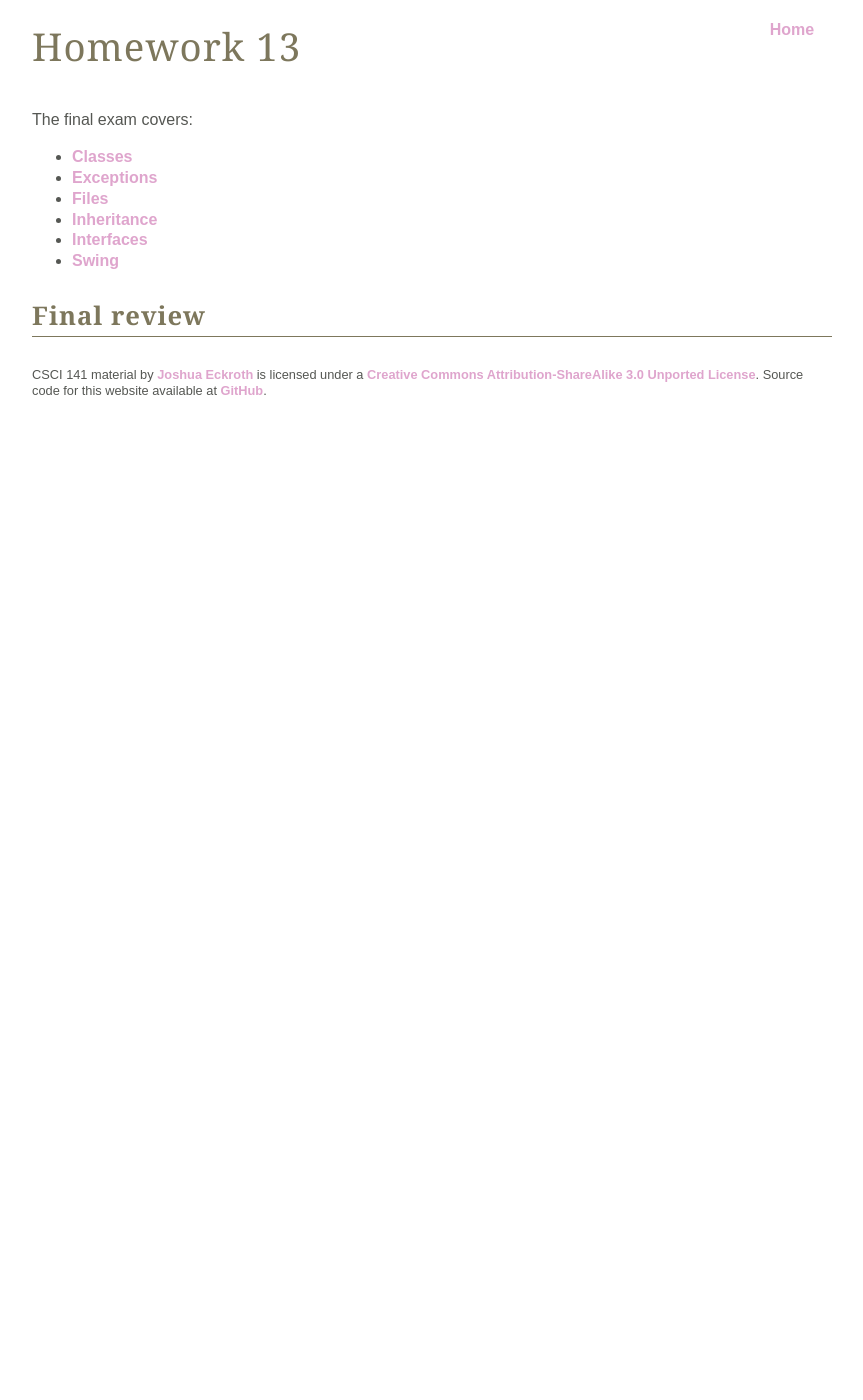
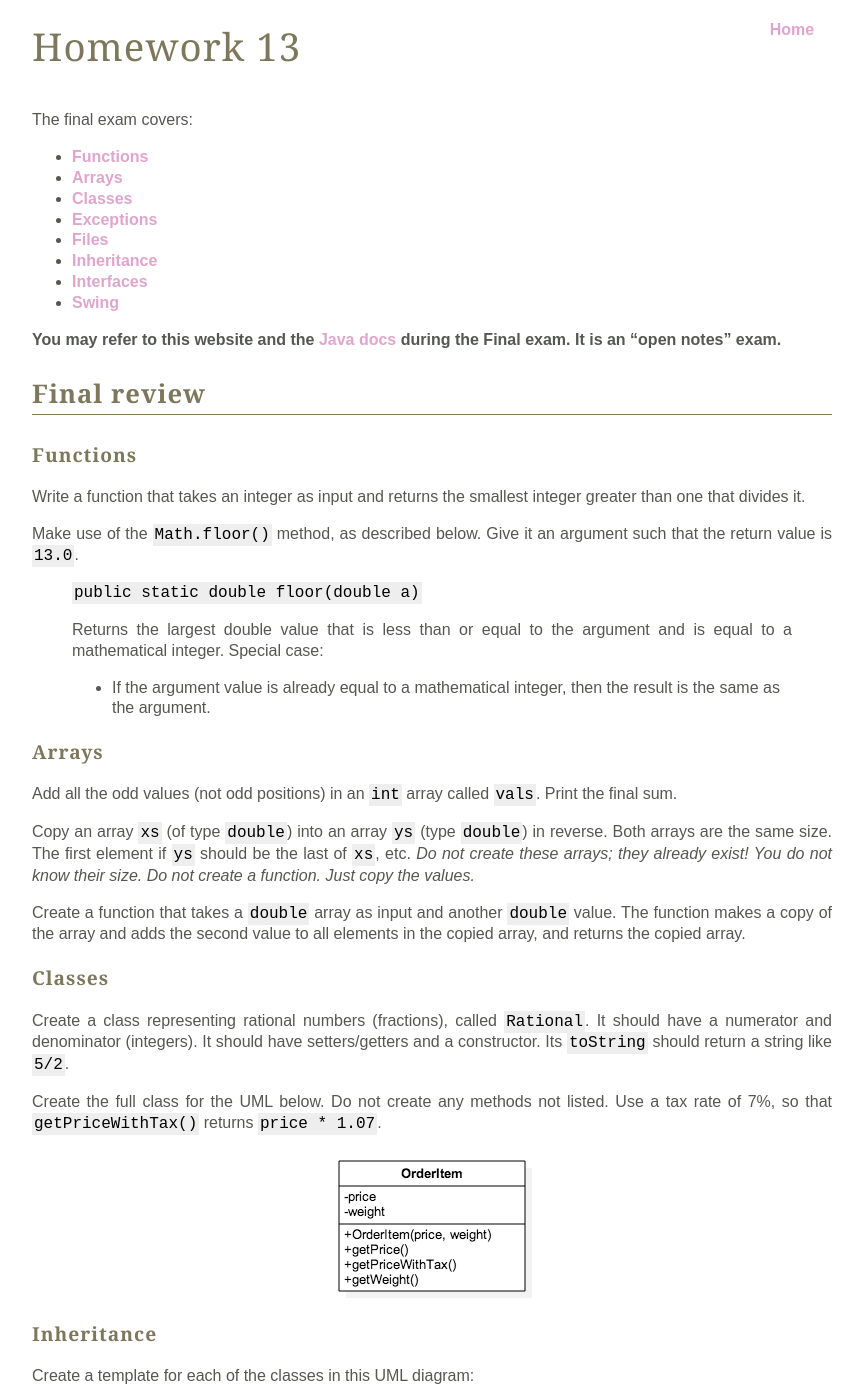
Before and after one commit to joshuaeckroth/csci141-website, a Jekyll site: the page built from homework/homework-14.markdown, in a window 1280 px wide and 1400 px high. Shown: the whole window, without its empty margins (208-1071 px from the left). Built offline with Jekyll 4.4.1, drawn with Linux system fonts in a browser that asks for light colours; Markdown is read by kramdown in place of the engine named in the settings; some of the changed text lies outside the part shown.

Commit message:
Wrote half of HW 14 review.

```diff
--- a/homework/homework-14.markdown
+++ b/homework/homework-14.markdown
@@ -5,6 +5,8 @@ layout: default
 
 The final exam covers:
 
+- [Functions](/lecture/functions.html)
+- [Arrays](/lecture/arrays.html)
 - [Classes](/lecture/classes.html)
 - [Exceptions](/lecture/exceptions.html)
 - [Files](/lecture/files.html)
@@ -12,5 +14,58 @@ The final exam covers:
 - [Interfaces](/lecture/interfaces.html)
 - [Swing](/lecture/swing.html)
 
+**You may refer to this website and the [Java docs](http://docs.oracle.com/javase/7/docs/api/allclasses-noframe.html) during the Final exam. It is an "open notes" exam.**
 
 ## Final review
+
+### Functions
+
+Write a function that takes an integer as input and returns the smallest integer greater than one that divides it.
+
+Make use of the `Math.floor()` method, as described below. Give it an argument such that the return value is `13.0`.
+
+> `public static double floor(double a)`
+>
+> Returns the largest double value that is less than or equal to the argument and is equal to a mathematical integer. Special case:
+>
+> - If the argument value is already equal to a mathematical integer, then the result is the same as the argument.
+
+### Arrays
+
+Add all the odd values (not odd positions) in an `int` array called `vals`. Print the final sum.
+
+Copy an array `xs` (of type `double`) into an array `ys` (type `double`) in reverse. Both arrays are the same size. The first element if `ys` should be the last of `xs`, etc. *Do not create these arrays; they already exist! You do not know their size. Do not create a function. Just copy the values.*
+
+Create a function that takes a `double` array as input and another `double` value. The function makes a copy of the array and adds the second value to all elements in the copied array, and returns the copied array.
+
+### Classes
+
+Create a class representing rational numbers (fractions), called `Rational`. It should have a numerator and denominator (integers). It should have setters/getters and a constructor. Its `toString` should return a string like `5/2`.
+
+Create the full class for the UML below. Do not create any methods not listed. Use a tax rate of 7%, so that `getPriceWithTax()` returns `price * 1.07`.
+
+![OrderItem](/images/orderitem.png)
+
+### Inheritance
+
+Create a template for each of the classes in this UML diagram:
+
+![Persons, students, etc.](/images/person-faculty-staff.png)
+
+indicate which fields/methods are inherited (from one level)
+
+indicate which fields/methods are inherited (from two levels)
+
+create a new method such that polymorphism works
+
+### Interfaces
+
+write a class template that "implements" some given interface
+
+### Swing
+
+recreate a certain layout
+
+create a button that responds to events
+
+create a custom drawing panel
```
Also changed, not shown: images/orderitem.png (added), images/person-faculty-staff.png (added), 2 other files.
